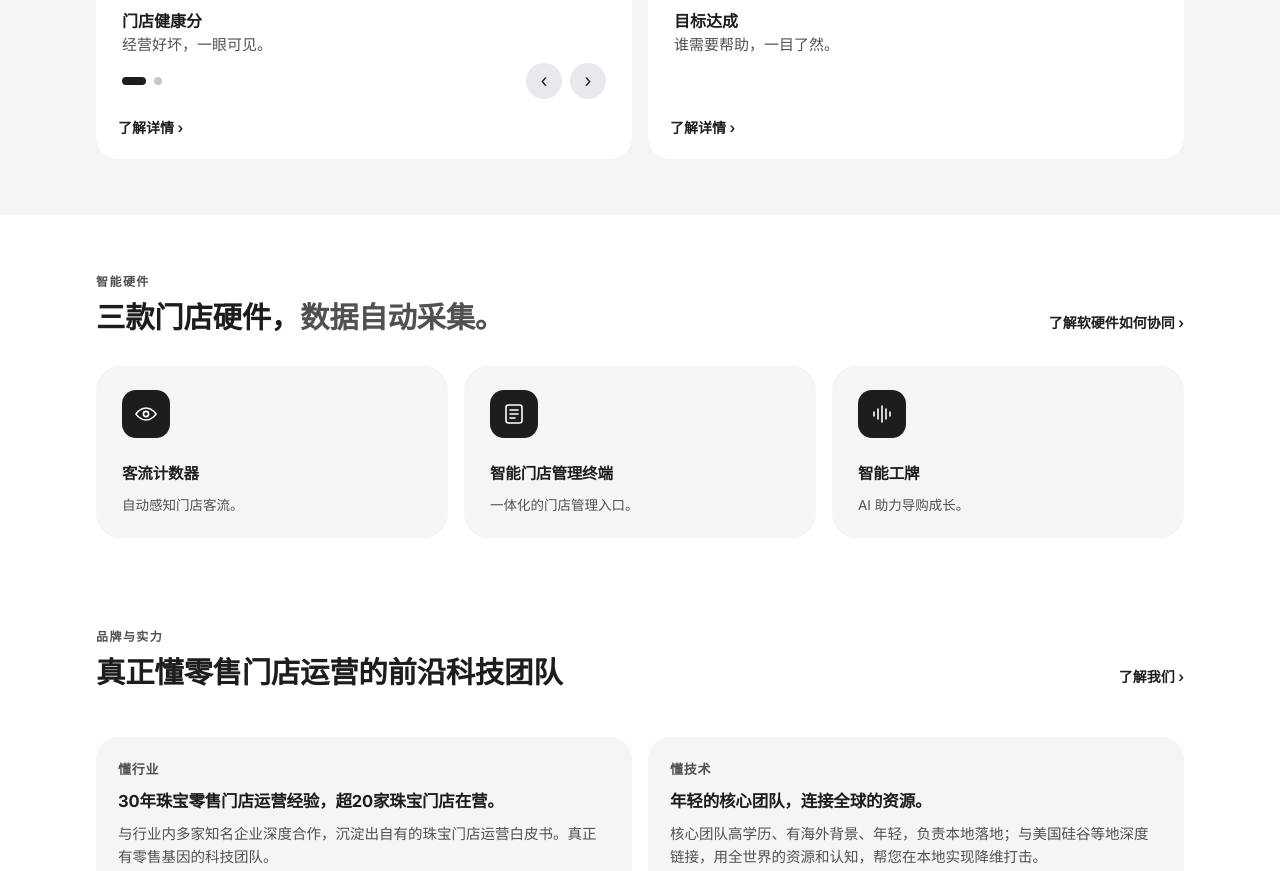
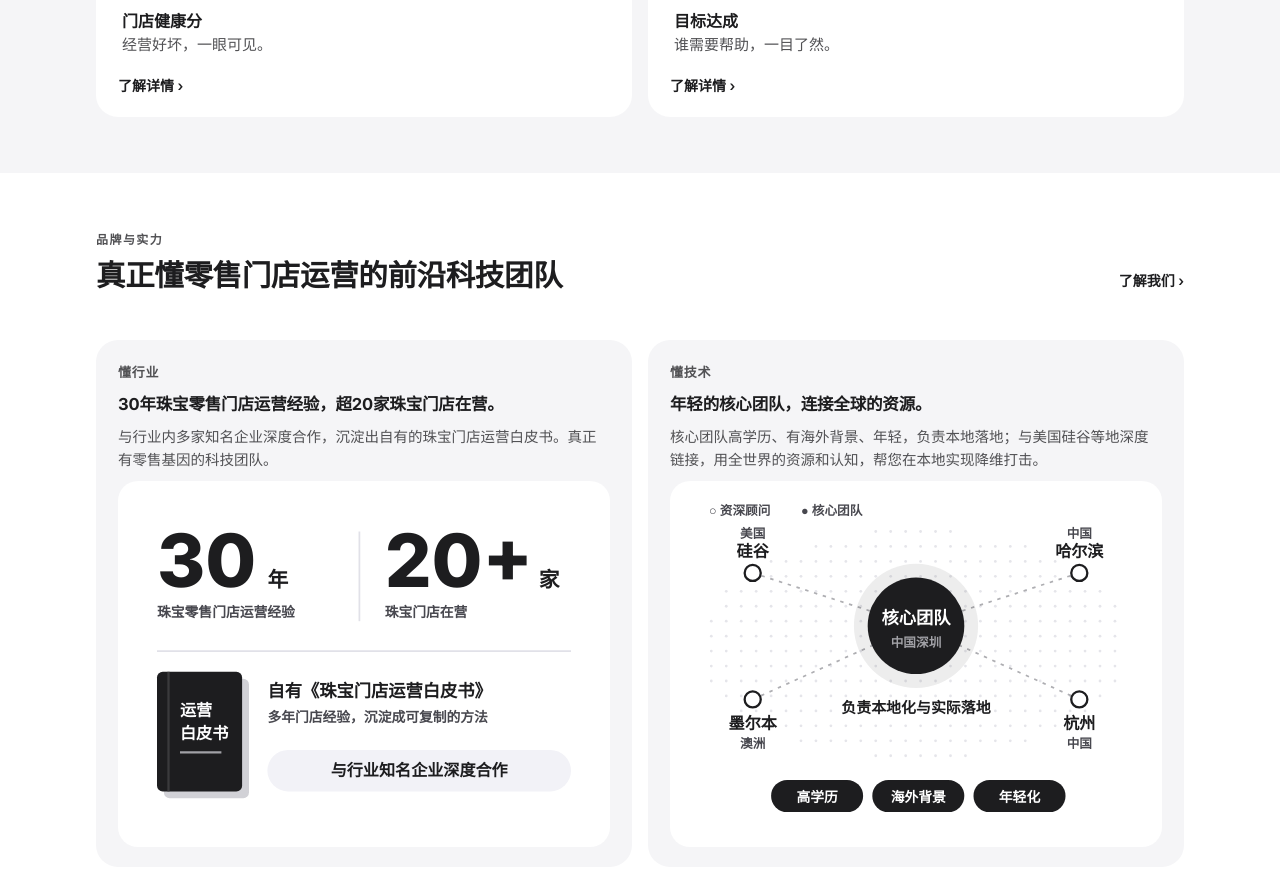
Before and after one commit to jingyi202211/weijianzhijin-site, a plain HTML site: page index.html in a window 1280 px wide. Shown: the part 1936-2807 px from the top of the page. Drawn offline with Linux system fonts and the light colour scheme.

Commit message:
Remove hardware section, funnel and badge block; abstract visuals
Co-Authored-By: Claude Opus 5.5 <noreply@anthropic.com>

```diff
--- a/index.html
+++ b/index.html
@@ -653,19 +653,6 @@ footer nav{display:flex;flex-wrap:wrap;gap:20px}
     </div>
   </section>
 
-  <section class="band" style="padding-bottom:32px">
-    <div class="wrap">
-      <div class="sec-head" style="margin-bottom:32px">
-        <div>
-          <p class="eyebrow">智能硬件</p>
-          <h2 class="h2 split" style="margin-top:10px"><b>三款门店硬件，</b><span>数据自动采集。</span></h2>
-        </div>
-        <a class="more" href="#product">了解软硬件如何协同</a>
-      </div>
-      <div class="hw-grid"><a class="hw hw-abs" href="#traffic"><div class="hw-ic"><svg viewBox="0 0 24 24" fill="none" stroke="currentColor" stroke-width="1.6" stroke-linecap="round" stroke-linejoin="round" aria-hidden="true"><path d="M2 12s3.6-6 10-6 10 6 10 6-3.6 6-10 6S2 12 2 12z"/><circle cx="12" cy="12" r="2.6"/></svg></div><h3>客流计数器</h3><p>自动感知门店客流。</p></a><a class="hw hw-abs" href="#traffic"><div class="hw-ic"><svg viewBox="0 0 24 24" fill="none" stroke="currentColor" stroke-width="1.6" stroke-linecap="round" stroke-linejoin="round" aria-hidden="true"><rect x="4" y="3" width="16" height="18" rx="2.5"/><path d="M8 8h8M8 12h8M8 16h5"/></svg></div><h3>智能门店管理终端</h3><p>一体化的门店管理入口。</p></a><a class="hw hw-abs" href="#staff"><div class="hw-ic"><svg viewBox="0 0 24 24" fill="none" stroke="currentColor" stroke-width="1.6" stroke-linecap="round" stroke-linejoin="round" aria-hidden="true"><path d="M4 10v4M8 7v10M12 4v16M16 7v10M20 10v4"/></svg></div><h3>智能工牌</h3><p>AI 助力导购成长。</p></a></div>
-    </div>
-  </section>
-
   <section class="band">
     <div class="wrap">
       <div class="sec-head">
@@ -769,13 +756,6 @@ footer nav{display:flex;flex-wrap:wrap;gap:20px}
         </div>
         <div class="f-right">
           <div class="carousel" data-set="staff"></div>
-        </div>
-      </div>
-      <div class="badge-strip solo">
-        <div class="bs-text">
-          <span class="bs-tag">智能硬件 · 智能工牌</span>
-          <h3>一张工牌，听懂每一次接待。</h3>
-          <p class="bs-lead">借助 AI 理解接待过程，帮助导购持续提升。</p>
         </div>
       </div>
     </div>
@@ -1220,14 +1200,15 @@ footer nav{display:flex;flex-wrap:wrap;gap:20px}
     ['高学历','海外背景','年轻化'].forEach(function(t,i){ var x=74+i*88; s+='<rect x="'+x+'" y="246" width="80" height="28" rx="14" fill="'+C.ink+'"/>'+T(x+40,265,t,{s:12,w:700,a:'middle',c:'#fff'}); });
     return s+'</svg>'; };
   VIS.product = function(){
-    var s='<svg viewBox="0 0 400 290" role="img" aria-label="软硬件一体：门店数据汇入 AI，再变成经营决策">';
-    [70,145,220].forEach(function(y,j){
-      s+='<rect x="40" y="'+(y-22)+'" width="44" height="44" rx="12" fill="'+(j===1?C.ink:'#fff')+'" stroke="'+C.ink+'" stroke-width="2"/>'+
-         '<path d="M84 '+y+' C 140 '+y+' 140 145 176 145" fill="none" stroke="'+C.grey+'" stroke-width="1.6" stroke-dasharray="4 5"/>'; });
-    s+='<circle cx="206" cy="145" r="34" fill="'+C.ink+'"/>'+T(206,152,'AI',{s:18,w:800,n:1,a:'middle',c:'#fff'})+
-      '<path d="M240 145 H300" stroke="'+C.ink+'" stroke-width="2"/><path d="M294 139 L302 145 L294 151" fill="none" stroke="'+C.ink+'" stroke-width="2"/>'+
-      '<circle cx="336" cy="145" r="30" fill="none" stroke="'+C.ink+'" stroke-width="2"/><path d="M322 150 L332 140 L340 147 L352 134" fill="none" stroke="'+C.ok+'" stroke-width="2.6" stroke-linecap="round" stroke-linejoin="round"/>'+
-      T(62,262,'门店',{s:13,w:700,a:'middle'})+T(206,262,'AI',{s:13,w:700,a:'middle'})+T(336,262,'决策',{s:13,w:700,a:'middle'});
+    var s='<svg viewBox="0 0 400 290" role="img" aria-label="软硬件一体：门店硬件、数据平台、AI 决策三层叠加">';
+    function slab(cy,top,l,r){ return '<path d="M200 '+(cy-36)+' L320 '+cy+' L200 '+(cy+36)+' L80 '+cy+' Z" fill="'+top+'"/>'+
+      '<path d="M80 '+cy+' V'+(cy+10)+' L200 '+(cy+46)+' V'+(cy+36)+' Z" fill="'+l+'"/><path d="M320 '+cy+' V'+(cy+10)+' L200 '+(cy+46)+' V'+(cy+36)+' Z" fill="'+r+'"/>'; }
+    s+=slab(236,'#E9E9ED','#D6D6DC','#C9C9CF')+T(200,241,'门店硬件',{s:14,w:700,a:'middle',c:'#3A3A3C'})+
+      '<line x1="200" y1="190" x2="200" y2="206" stroke="#B4B4BA" stroke-width="1.5" stroke-dasharray="3 3"/>'+
+      slab(162,'#C7C7CC','#AEAEB4','#9E9EA4')+T(200,167,'数据平台',{s:14,w:700,a:'middle',c:C.ink})+
+      '<line x1="200" y1="116" x2="200" y2="132" stroke="#8E8E93" stroke-width="1.5" stroke-dasharray="3 3"/>'+
+      slab(88,C.ink,'#0F0F10','#2C2C2E')+T(200,93,'AI 决策',{s:14,w:700,a:'middle',c:'#fff'})+
+      '<path d="M200 46 V18" stroke="'+C.ok+'" stroke-width="3" stroke-linecap="round"/><path d="M190 28 L200 16 L210 28" fill="none" stroke="'+C.ok+'" stroke-width="3" stroke-linecap="round" stroke-linejoin="round"/>';
     return s+'</svg>'; };
   VIS.service = function(){
     var steps=[['安装调试','技术人员上门安装'],['培训上手','导购与店长培训'],['定期回访','跟进使用，持续优化']];
@@ -1253,12 +1234,10 @@ footer nav{display:flex;flex-wrap:wrap;gap:20px}
       s+=T(cx,Y+150,c[0],{s:20,w:800,a:'middle',c:tc})+T(cx,Y+176,c[1],{s:13,w:600,a:'middle',c:sc});
       if(i<4) s+='<path d="M'+(x+W+6)+' '+(Y+H/2)+' H'+(x+W+G-8)+'" stroke="'+C.ink+'" stroke-width="2.5"/><path d="M'+(x+W+G-14)+' '+(Y+H/2-6)+' L'+(x+W+G-6)+' '+(Y+H/2)+' L'+(x+W+G-14)+' '+(Y+H/2+6)+'" fill="none" stroke="'+C.ink+'" stroke-width="2.5" stroke-linejoin="round"/>';
       var iy=Y+70;
-      if(i===0){ var dx=[-52,0,52];
-        // real device images, same as the home-page hardware cards
-        s+='<image href="img/p_counter.png" x="'+(cx-74)+'" y="'+(iy-12)+'" width="44" height="18" preserveAspectRatio="xMidYMid meet"/>'+
-          '<image href="img/p_screen.png" x="'+(cx-20)+'" y="'+(iy-34)+'" width="40" height="42" preserveAspectRatio="xMidYMid meet"/>'+
-          '<image href="img/p_badge.png" x="'+(cx+30)+'" y="'+(iy-14)+'" width="44" height="22" preserveAspectRatio="xMidYMid meet"/>';
-        ['计数器','管理终端','工牌'].forEach(function(t,j){ s+=T(cx+dx[j],iy+30,t,{s:10.5,a:'middle',c:C.grey}); }); }
+      if(i===0){ s+='<rect x="'+(cx-30)+'" y="'+(iy-30)+'" width="56" height="56" rx="12" fill="#fff" stroke="'+C.ink+'" stroke-width="2.5"/>'+
+        '<circle cx="'+(cx-2)+'" cy="'+(iy-2)+'" r="7" fill="'+C.ink+'"/>'+
+        '<path d="M'+(cx+34)+' '+(iy-26)+' a24 24 0 0 1 0 48" fill="none" stroke="'+C.ink+'" stroke-width="2.5" stroke-linecap="round"/>'+
+        '<path d="M'+(cx+44)+' '+(iy-36)+' a36 36 0 0 1 0 68" fill="none" stroke="'+C.ink+'" stroke-width="2.5" stroke-linecap="round" opacity=".45"/>'; }
       if(i===1){ s+='<ellipse cx="'+cx+'" cy="'+(iy-24)+'" rx="34" ry="10" fill="#fff" stroke="'+C.ink+'" stroke-width="2"/>'+
         '<path d="M'+(cx-34)+' '+(iy-24)+' V'+(iy+20)+' a34 10 0 0 0 68 0 V'+(iy-24)+'" fill="none" stroke="'+C.ink+'" stroke-width="2"/>'+
         '<path d="M'+(cx-34)+' '+(iy-2)+' a34 10 0 0 0 68 0" fill="none" stroke="'+C.ink+'" stroke-width="2"/>'; }
@@ -1402,8 +1381,7 @@ footer nav{display:flex;flex-wrap:wrap;gap:20px}
       {img:'导购表现概览', vis:'rank', t:'目标达成', d:'谁需要帮助，一目了然。'}
     ],
     analysis: [
-      {img:'门店健康评分', vis:'rings', t:'门店健康分', d:'经营好坏，一眼可见。'},
-      {img:'AI 经营解读', vis:'funnel', t:'AI 解读', d:'问题在哪，AI 告诉您。'}
+      {img:'门店健康评分', vis:'rings', t:'门店健康分', d:'经营好坏，一眼可见。'}
     ],
     traffic: [
       {img:'客流数据看板', vis:'dashColor', t:'客流看板', d:'门店客流，随时掌握。'}
```
